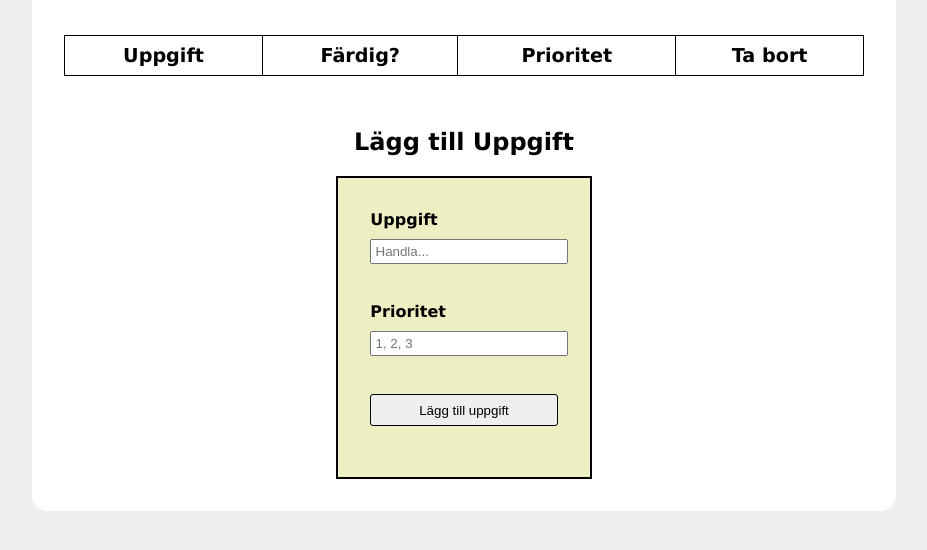
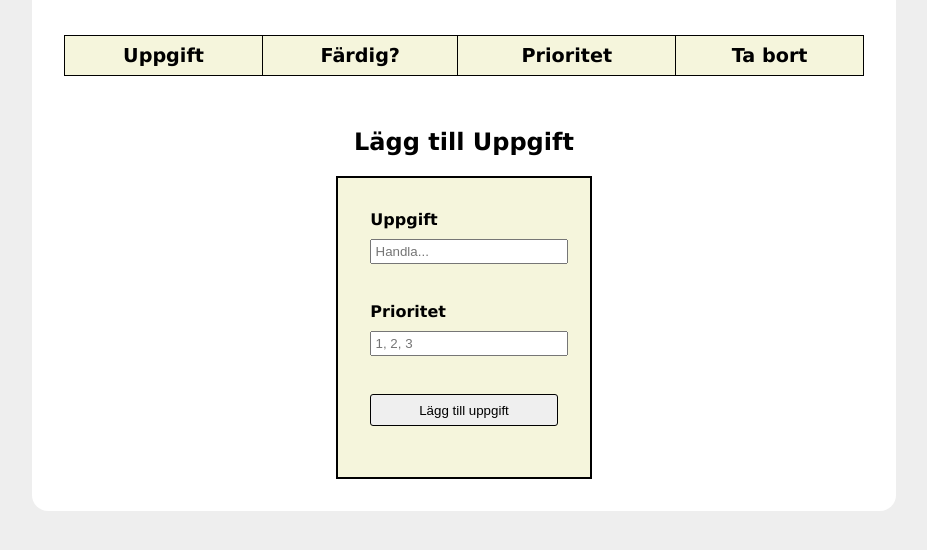
Before and after one commit to FridaLjg/laboration2_DT208G, a website built with Vite: page index.html in a window 1280 px wide. Shown: the part 126-676 px from the top of the page, without its empty margins (176-1103 px from the left). Built offline with nearby package versions, Linux system fonts and the light colour scheme.

Commit message:
Ändringar i css

```diff
--- a/src/style.css
+++ b/src/style.css
@@ -39,6 +39,7 @@ label {
 #table-heading {
   font-size: 1.2rem;
   text-align: center;
+  background-color: beige;
 }
 
 th,
@@ -55,7 +56,7 @@ form {
   max-width: 30rem;
   border: 2px solid;
   padding: 2rem;
-  background-color: rgb(238, 238, 195);
+  background-color: beige;
 }
 
 input {
```
